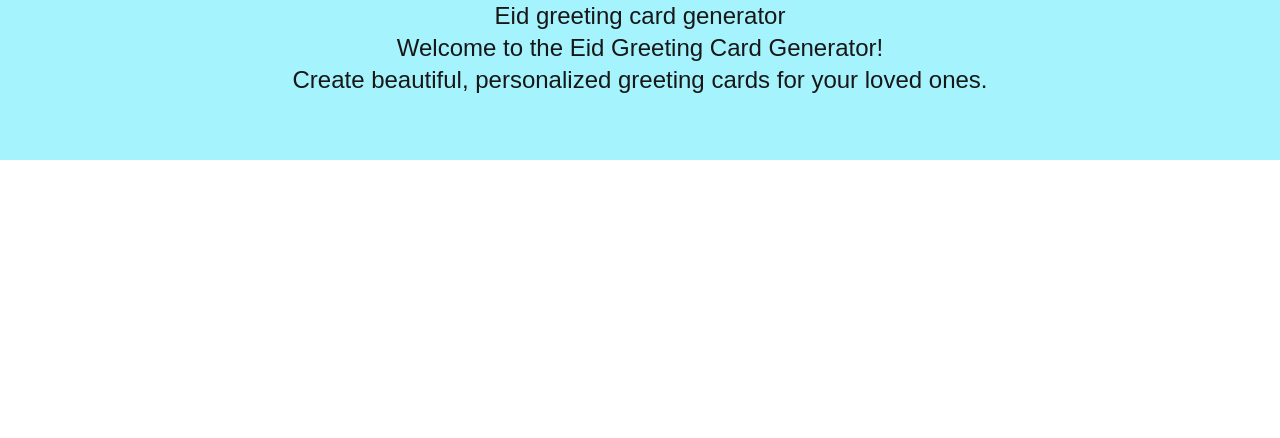
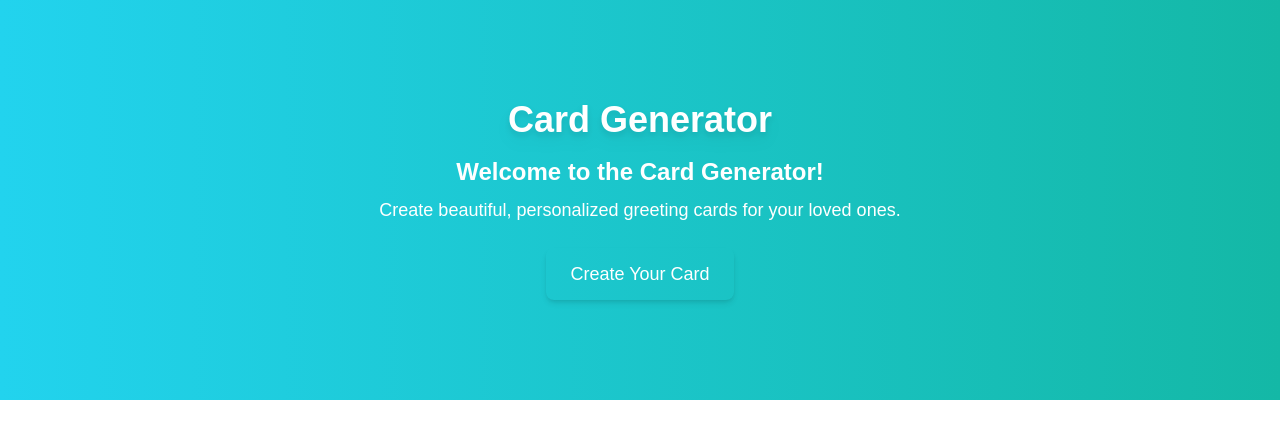
Before and after one commit to Amishka-Sayyid/card-generator, a Next.js app: page / in a window 1280 px wide. Shown: the top 438 px of the page. Built offline with nearby package versions, Linux system fonts and the light colour scheme.

Commit message:
hero section done

```diff
--- a/src/app/page.js
+++ b/src/app/page.js
@@ -3,13 +3,20 @@ import Link from "next/link";
 export default function Homepage() {
   return (
     <>
-      <main className="h-[20vh] w-full bg-cyan-200 text-center text-2xl">
-        <h1>Eid greeting card generator</h1>
-        <section>
-          <h1>Welcome to the Eid Greeting Card Generator!</h1>
-          <p>
+      <main className="h-[50vh] w-full bg-gradient-to-r from-cyan-400 to-teal-500 text-white text-center flex flex-col justify-center items-center">
+        <h1 className="text-4xl font-semibold mb-4 drop-shadow-lg">
+          Card Generator
+        </h1>
+        <section className="max-w-4xl mx-auto">
+          <h2 className="text-2xl font-bold mb-2">
+            Welcome to the Card Generator!
+          </h2>
+          <p className="text-lg mb-6">
             Create beautiful, personalized greeting cards for your loved ones.
           </p>
+          <button className="btn btn-light px-6 py-3 text-lg rounded-lg shadow-md hover:bg-teal-600 transition duration-300">
+            Create Your Card
+          </button>
         </section>
       </main>
     </>
```
Also changed, not shown: public/nunavut.jpg (added).
